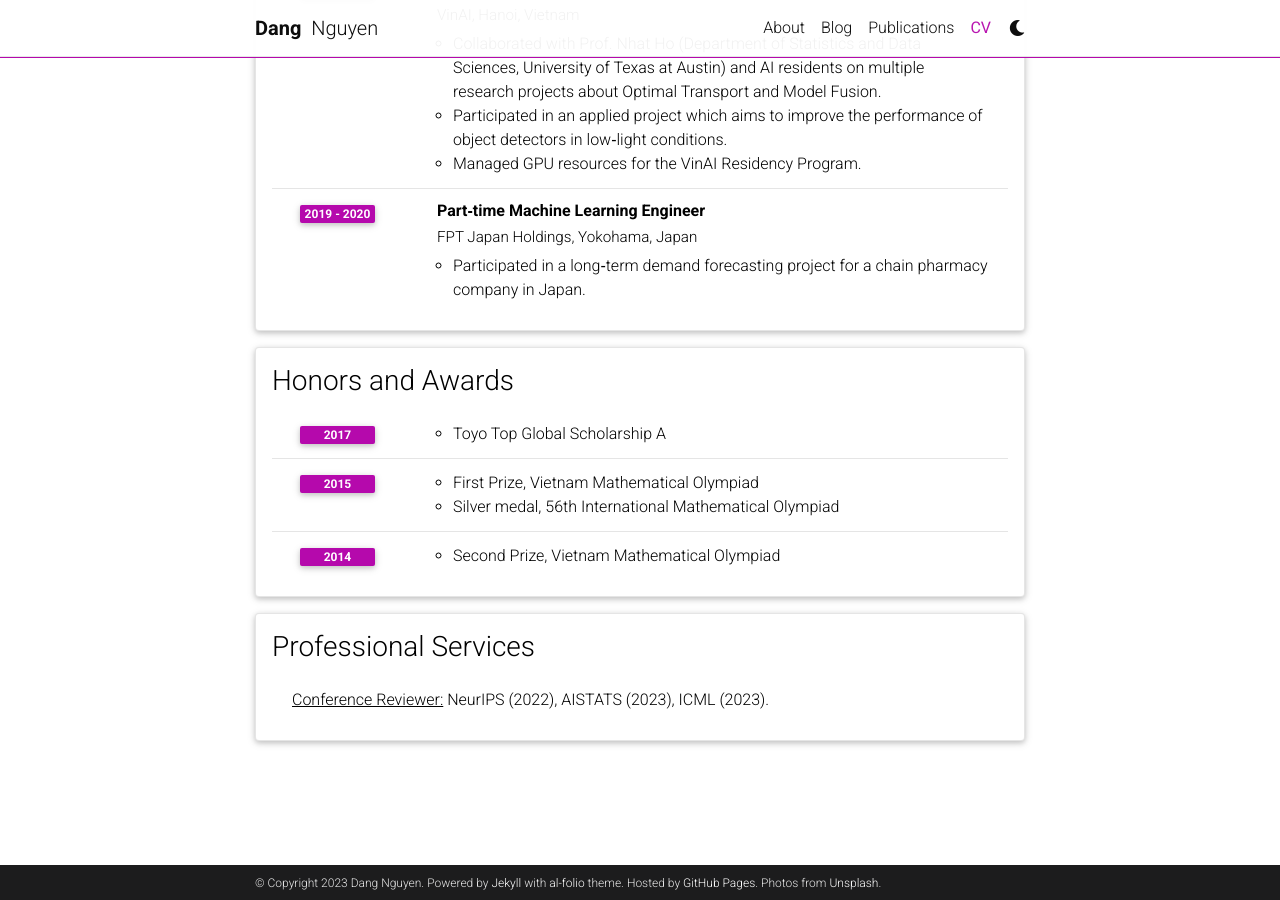
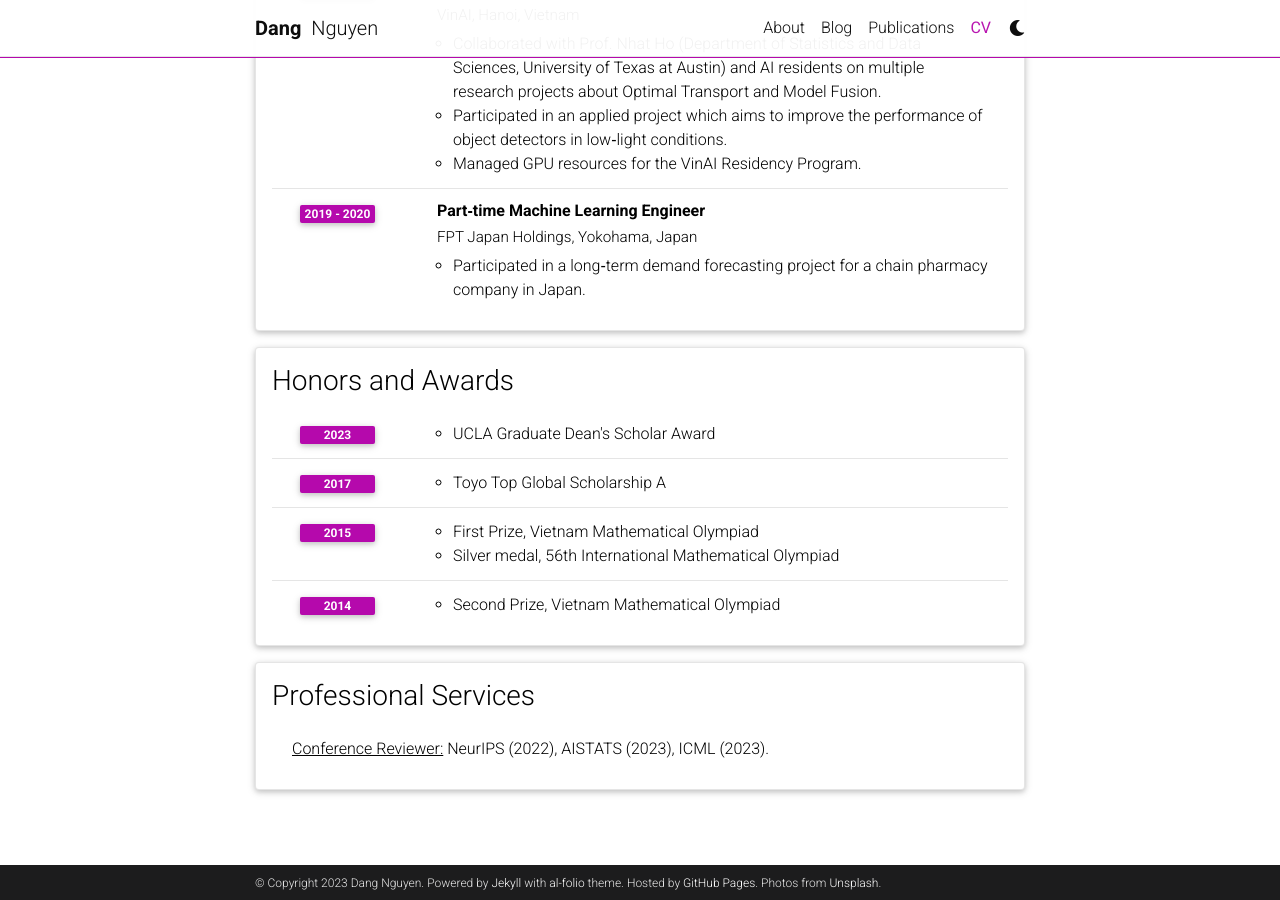
Before and after one commit to hsgser/hsgser.github.io, a Jekyll site: the page built from _pages/cv.md, in a window 1280 px wide and 900 px high, scrolled down 526 px. Built offline with Jekyll 4.4.1, drawn with Linux system fonts in a browser that asks for light colours; comment, search, counter and statistics services are not loaded; a style sheet for code colours, icons or effects is not loaded.

Commit message:
Update award

```diff
--- a/_data/cv.yml
+++ b/_data/cv.yml
@@ -38,6 +38,9 @@
 - title: Honors and Awards
   type: time_table
   contents:
+    - year: 2023
+      items:
+        - UCLA Graduate Dean's Scholar Award
     - year: 2017
       items:
         - Toyo Top Global Scholarship A
```
Also changed, not shown: 1 other file.
